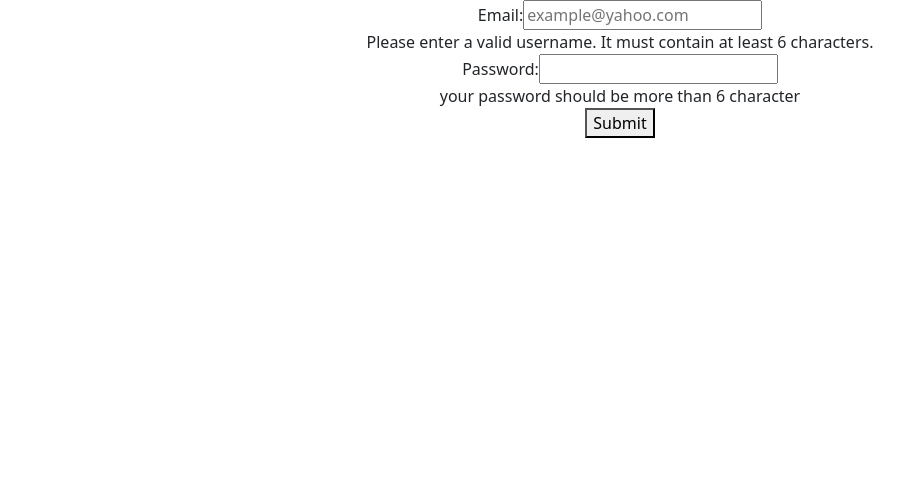
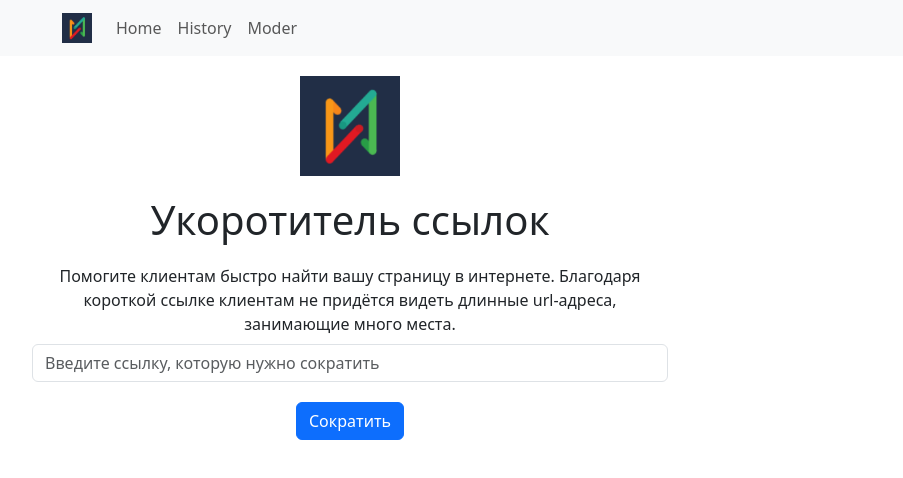
Before and after one commit to drema3-4/link_shortener, a React (Create React App) app in the folder ui/: page / in a window 1280 px wide. Shown: the top 478 px of the page, without its empty margins (20-923 px from the left). Built offline with nearby package versions, Linux system fonts and the light colour scheme.

Commit message:
Added prototype send post request on server

```diff
--- a/ui/src/App.js
+++ b/ui/src/App.js
@@ -12,18 +12,7 @@ import PrivateRoute from "./auth/PrivateRoute.js";
 function App() {
   return (
     <div className="App">
-      <Router>
-        <AuthProvider>
-          <Routes>
-            <Route path="/" element={<Login />} />
-            <Route path="/home" element={<Home />} />
-            <Route element={<PrivateRoute />}>
-              <Route path="/dashboard" element={<Dashboard />} />
-            </Route>
-            {/* Other routes */}
-          </Routes>
-        </AuthProvider>
-      </Router>
+      <Header />
     </div>
   );
 }
--- a/ui/src/components/TakeGetLink.js
+++ b/ui/src/components/TakeGetLink.js
@@ -18,6 +18,21 @@ export default class TakeGetLink extends Component {
     handleSubmit(event) {
         console.log(this.state.value);
         event.preventDefault();
+        const response = fetch("http://localhost:7106/api/Link/CreateLink/", {
+            method: "POST",
+            headers: {
+                Accept: 'application/json',
+                'Content-Type': 'application/json',
+            },
+            body:  JSON.stringify({
+                "id": 0,
+                "name": "string",
+                "url": "http://youtube.com",
+                "createdBy": "string"
+
+            }),
+        }).then((response) => response.json());
+        console.log(response)
     }
 
     render() {
```
Also changed, not shown: 1 other file (tests, documents, lock files or other folders).
